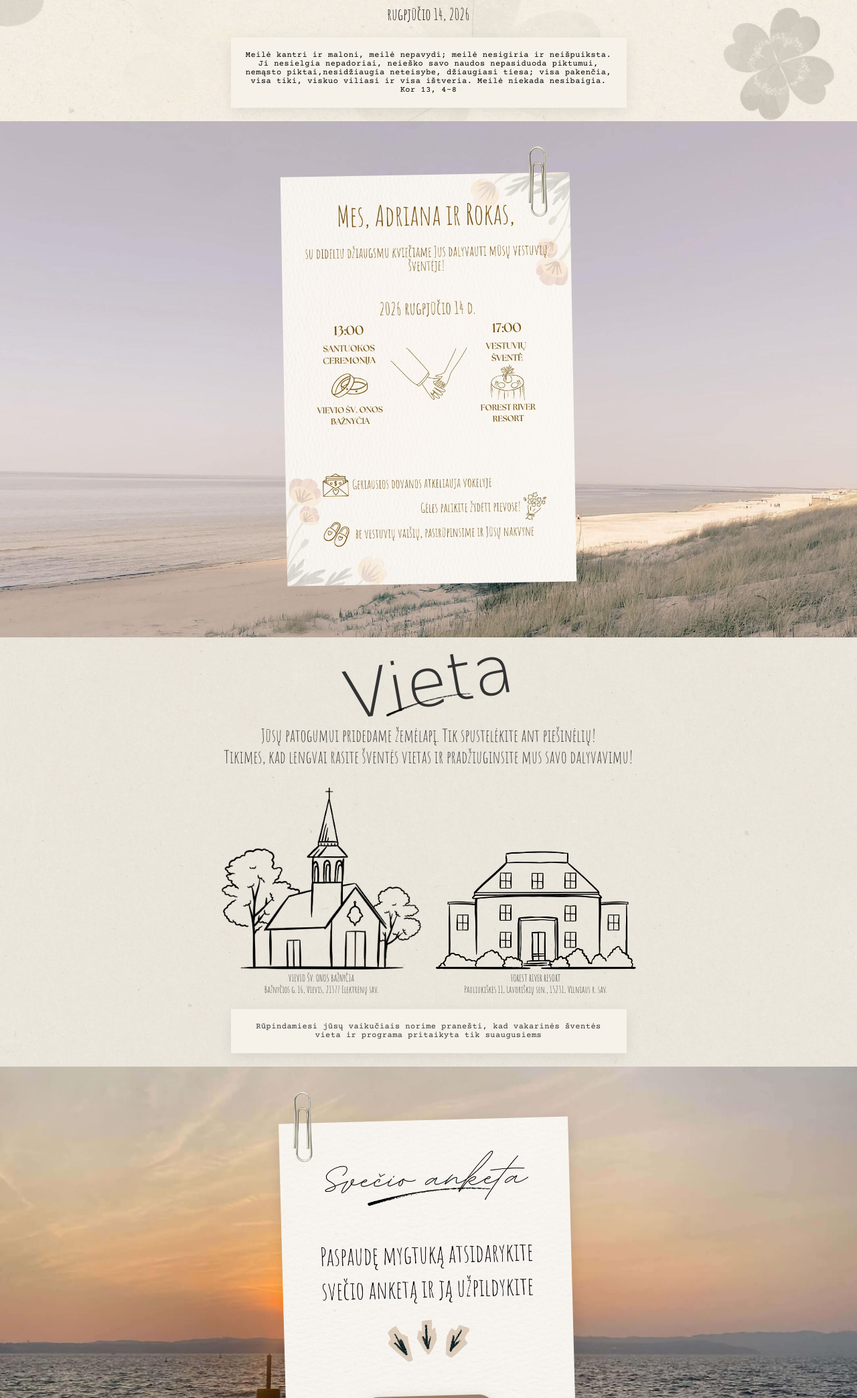
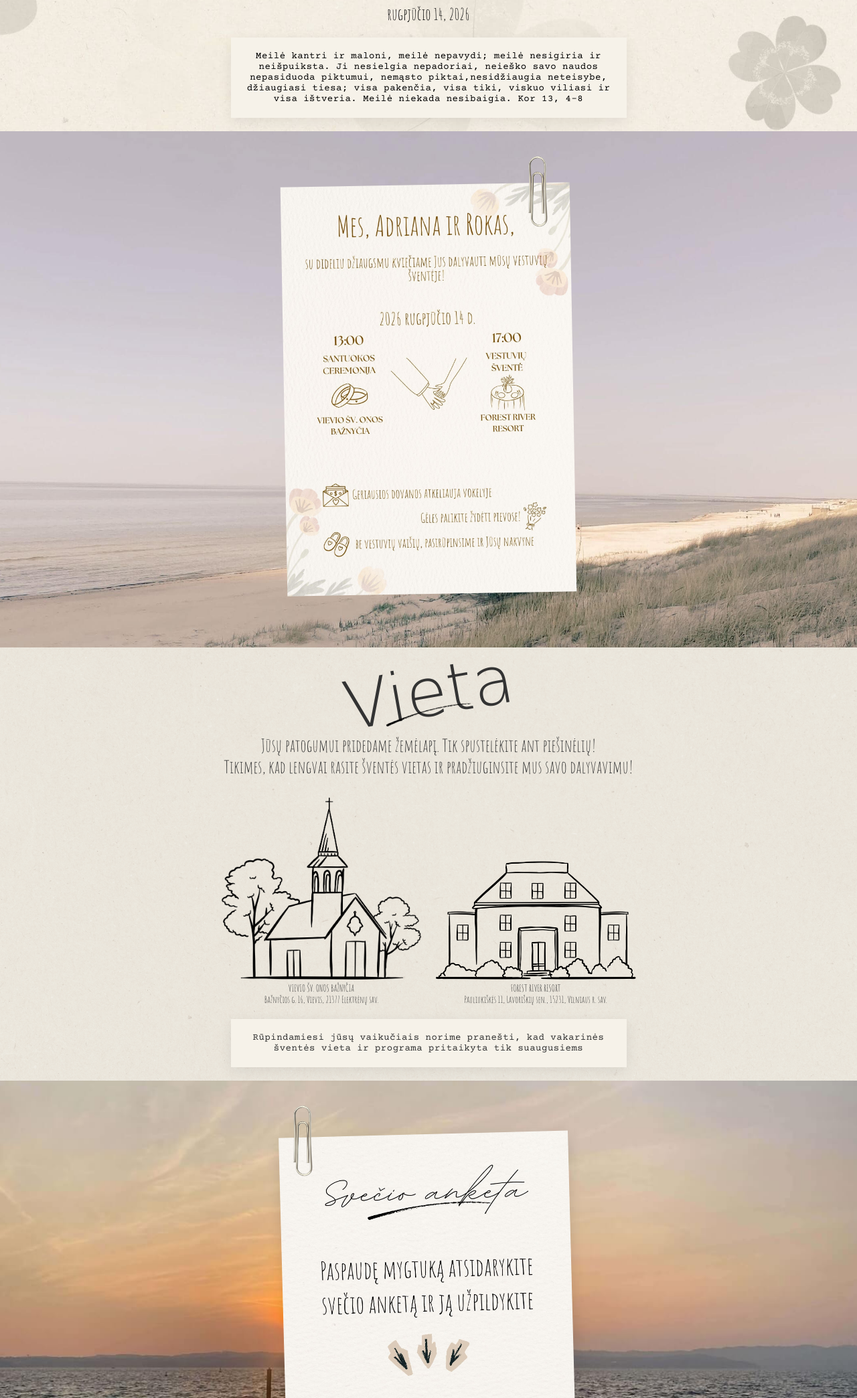
Before and after one commit to rdobilas/vestuviu-kvietimas, a plain HTML site: page index.html in a window 1280 px wide. Shown: the part 712-2800 px from the top of the page at 67% size. Drawn offline with nearby package versions, Linux system fonts and the light colour scheme; a web font is replaced by a local one.

Commit message:
font sizes tweaked

```diff
--- a/style.css
+++ b/style.css
@@ -379,7 +379,7 @@ body {
 /* Active – švelniai nusileidžia ir truputį padidėja */
 .rsvp__btn:active {
   background: var(--btn-active);
-  transform: translateX(-50%) translateY(2px) rotate(-1.5deg) scale(1);
+  transform: translateX(-50%) translateY(2px) rotate(-1.5deg) scale(0.95);
   box-shadow:
     0 4px 12px rgba(148, 128, 98, 0.3),
     /* švelnesnis aktyvus */ 0 2px 4px rgba(0, 0, 0, 0.08);
@@ -478,6 +478,10 @@ body {
     transform: translateX(2%);
   }
 
+  .hero__verse {
+    font-size: 13px;
+  }
+
   .invite {
     padding: 80px 10px;
   }
@@ -514,6 +518,10 @@ body {
     max-width: 300px;
   }
 
+  .location__extra {
+    font-size: 13px;
+  }
+
   .details {
     font-size: 26px;
     line-height: 32px;
@@ -530,11 +538,11 @@ body {
   }
 
   .rsvp__btn:hover {
-  transform: translateX(-50%) translateY(-1px) rotate(-1.5deg) scale(1.15);
+    transform: translateX(-50%) translateY(-1px) rotate(-1.5deg) scale(1.15);
   }
 
   .rsvp__btn:active {
-  transform: translateX(-50%) translateY(2px) rotate(-1.5deg) scale(1.1);
+    transform: translateX(-50%) translateY(2px) rotate(-1.5deg) scale(1.05);
   }
   .countdown h2 {
     font-size: 36px;
@@ -575,6 +583,13 @@ body {
     max-width: 420px;
     margin: 10px auto;
   }
+  .hero__verse {
+    font-size: 14px;
+  }
+
+  .location__extra {
+    font-size: 14px;
+  }
 
   .countdown h2 {
     font-size: 40px;
```
